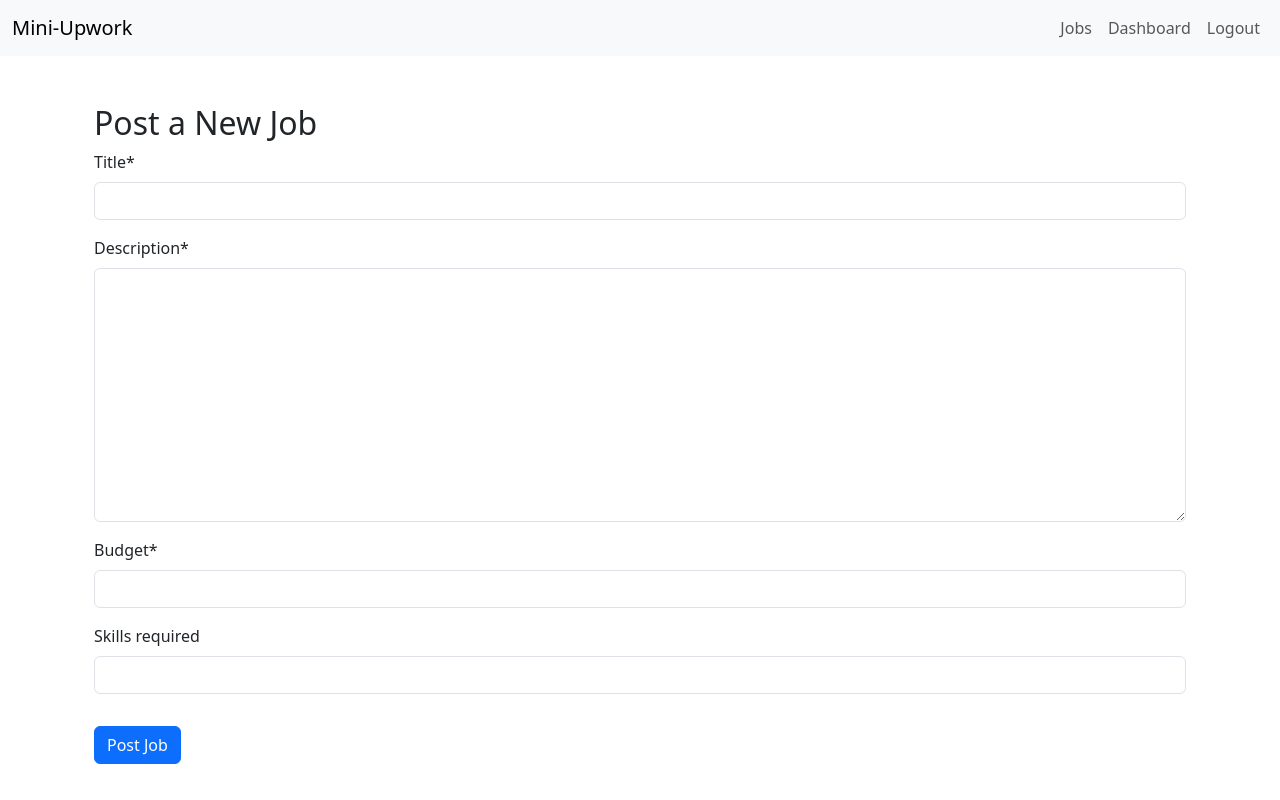
After one commit to MrBojken/TalentLink, a Django app: page /jobs/create/ in a window 1280 px wide. The commit adds this page. Run offline with Django 5.2, Linux system fonts and the light colour scheme; a user stored in the database is signed in; tables that the repository leaves empty hold one stand-in row (values such as "Sample post"); some libraries are stand-ins or nearby versions.

Commit message:
Add Job listing and creation functionality

```diff
--- a/core/forms.py
+++ b/core/forms.py
@@ -1,7 +1,8 @@
 from django import forms
 from django.contrib.auth.models import User
+from .models import Job
 
-# The role is no longer part of this form.
+
 class UserSignUpForm(forms.ModelForm):
     password = forms.CharField(widget=forms.PasswordInput())
 
@@ -15,3 +16,9 @@
         if commit:
             user.save()
         return user
+
+
+class JobForm(forms.ModelForm):
+    class Meta:
+        model = Job
+        fields = ['title', 'description', 'budget', 'skills_required']
--- a/core/models.py
+++ b/core/models.py
@@ -1,4 +1,3 @@
-# core/models.py
 from django.db import models
 from django.contrib.auth.models import User
 
@@ -11,3 +10,16 @@
 
     def __str__(self):
         return f'{self.user.username} Profile'
+
+
+class Job(models.Model):
+    client = models.ForeignKey(User, on_delete=models.CASCADE, related_name='posted_jobs')
+    title = models.CharField(max_length=255)
+    description = models.TextField()
+    budget = models.DecimalField(max_digits=10, decimal_places=2)
+    skills_required = models.CharField(max_length=255, blank=True)
+    is_open = models.BooleanField(default=True)
+    created_at = models.DateTimeField(auto_now_add=True)
+
+    def __str__(self):
+        return self.title
--- a/core/urls.py
+++ b/core/urls.py
@@ -4,4 +4,7 @@
 urlpatterns = [
     path('', views.home, name='home'),
     path('signup/', views.signup, name='signup'),
+    path('jobs/', views.job_list, name='job_list'),
+    path('jobs/<int:pk>/', views.job_detail, name='job_detail'),
+    path('jobs/create/', views.job_create, name='job_create'),
 ]
--- a/core/views.py
+++ b/core/views.py
@@ -1,7 +1,8 @@
-from django.shortcuts import render, redirect
+from django.shortcuts import render, redirect, get_object_or_404
 from django.contrib.auth import login
-from .forms import UserSignUpForm
-from .models import Profile
+from django.contrib.auth.decorators import login_required, user_passes_test
+from .forms import UserSignUpForm, JobForm
+from .models import Profile, Job
 
 
 def home(request):
@@ -22,3 +23,31 @@
         form = UserSignUpForm()
 
     return render(request, 'registration/signup.html', {'form': form})
+
+# A helper function to check if a user is a client
+def is_client(user):
+    return user.is_authenticated and user.profile.role == 'client'
+
+@login_required
+def job_list(request):
+    jobs = Job.objects.filter(is_open=True).order_by('-created_at')
+    return render(request, 'core/job_list.html', {'jobs': jobs})
+
+@login_required
+def job_detail(request, pk):
+    job = get_object_or_404(Job, pk=pk)
+    return render(request, 'core/job_detail.html', {'job': job})
+
+@login_required
+@user_passes_test(is_client) # Only clients can access this view
+def job_create(request):
+    if request.method == 'POST':
+        form = JobForm(request.POST)
+        if form.is_valid():
+            job = form.save(commit=False)
+            job.client = request.user
+            job.save()
+            return redirect('job_list')
+    else:
+        form = JobForm()
+    return render(request, 'core/job_create.html', {'form': form})
--- a/templates/base.html
+++ b/templates/base.html
@@ -9,13 +9,16 @@
 <body>
     <nav class="navbar navbar-expand-lg navbar-light bg-light">
         <div class="container-fluid">
-            <a class="navbar-brand" href="#">Mini-Upwork</a>
+            <a class="navbar-brand" href="{% url 'home' %}">Mini-Upwork</a>
             <button class="navbar-toggler" type="button" data-bs-toggle="collapse" data-bs-target="#navbarNav" aria-controls="navbarNav" aria-expanded="false" aria-label="Toggle navigation">
                 <span class="navbar-toggler-icon"></span>
             </button>
             <div class="collapse navbar-collapse" id="navbarNav">
                 <ul class="navbar-nav ms-auto">
                     {% if user.is_authenticated %}
+                    <li class="nav-item">
+                        <a class="nav-link" href="{% url 'job_list' %}">Jobs</a>
+                    </li>
                     <li class="nav-item">
                         <a class="nav-link" href="#">Dashboard</a>
                     </li>
--- /dev/null
+++ b/templates/core/job_create.html
@@ -0,0 +1,13 @@
+{% extends 'base.html' %}
+{% load crispy_forms_tags %}
+
+{% block content %}
+<div class="container mt-5">
+    <h2>Post a New Job</h2>
+    <form method="post">
+        {% csrf_token %}
+        {{ form|crispy }}
+        <button type="submit" class="btn btn-primary mt-3">Post Job</button>
+    </form>
+</div>
+{% endblock %}
```
Also changed, not shown: templates/core/job_detail.html (added, +14 -0 lines), templates/core/job_list.html (added, +24 -0 lines).
